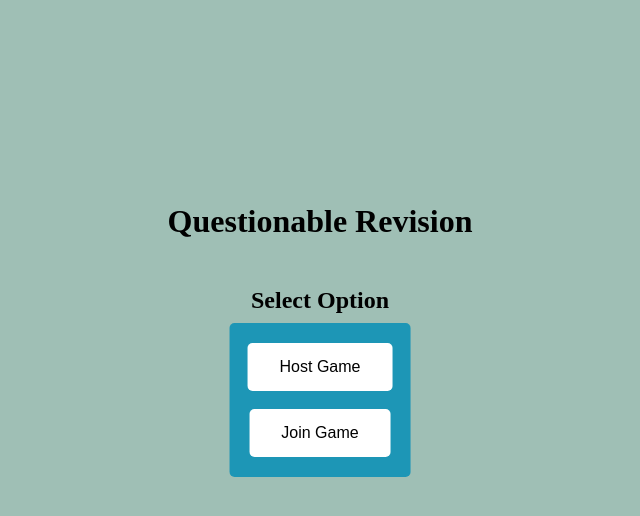
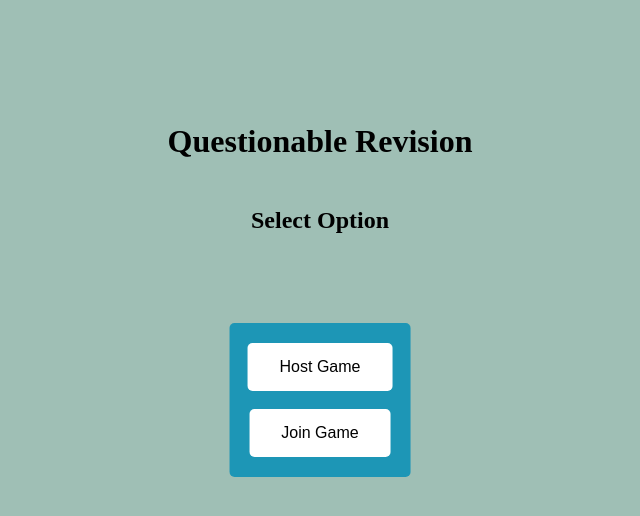
Before and after one commit to hrszpuk/QuestionableRevision, a website: page public/index.html in a window 1280 px wide. Shown: the whole page, without its empty margins (320-960 px from the left). Drawn offline with Linux system fonts and the light colour scheme; some packages are replaced by stand-ins of ours.

Commit message:
Updating positions of title

```diff
--- a/public/Client/client.css
+++ b/public/Client/client.css
@@ -1,6 +1,6 @@
 h1 {
   position: fixed;
-  top: 25%;
+  top: 15%;
   left: 50%;
   transform: translate(-50%, -50%);
   font-family: 'Times New Roman', Times, serif;
@@ -8,7 +8,7 @@ h1 {
 
 h2 {
   position: fixed;
-  top: 35%;
+  top: 25%;
   left: 50%;
   transform: translate(-50%, -50%);
   font-family: 'Times New Roman', Times, serif;
--- a/public/index.css
+++ b/public/index.css
@@ -1,6 +1,6 @@
 h1 {
   position: fixed;
-  top: 25%;
+  top: 15%;
   left: 50%;
   transform: translate(-50%, -50%);
   font-family: 'Times New Roman', Times, serif;
@@ -8,7 +8,7 @@ h1 {
 
 h2 {
   position: fixed;
-  top: 35%;
+  top: 25%;
   left: 50%;
   transform: translate(-50%, -50%);
   font-family: 'Times New Roman', Times, serif;
```
